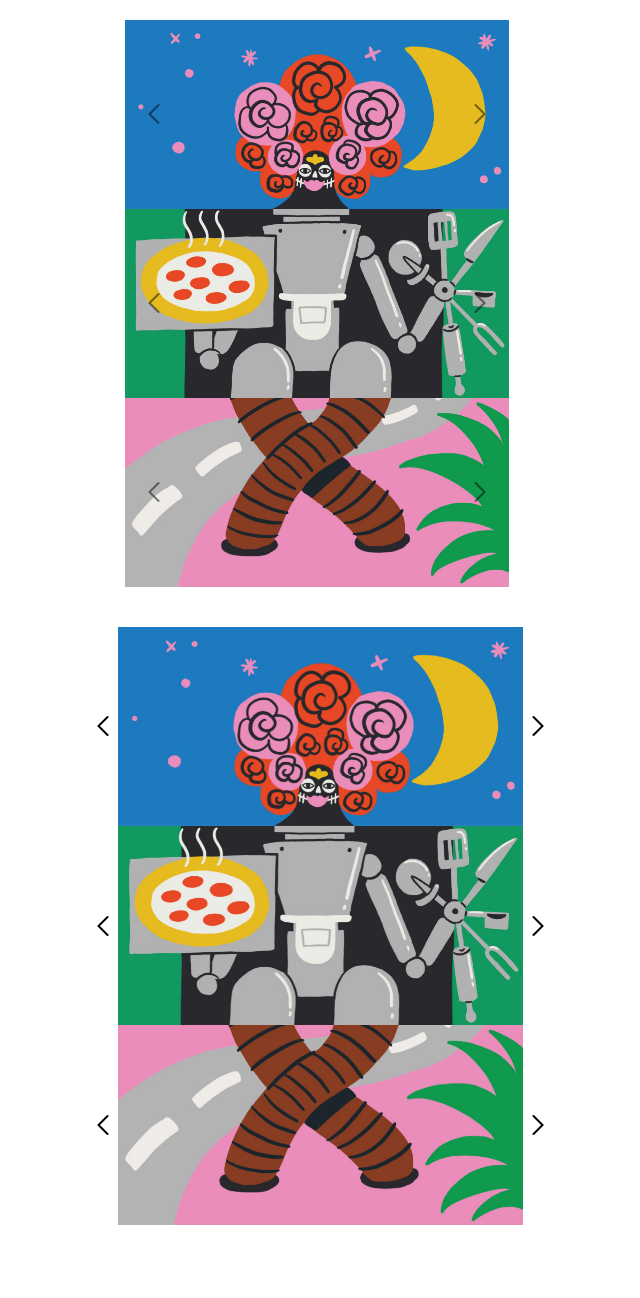
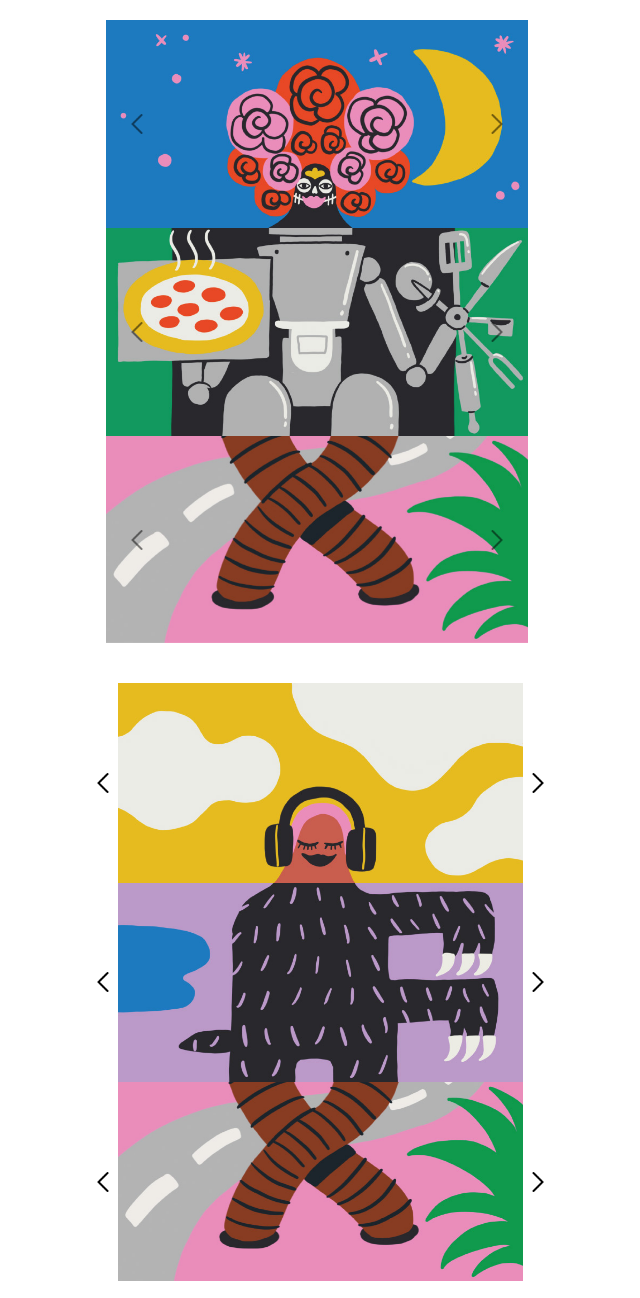
Before and after one commit to butterweed/exquisite-corpse, a plain HTML site: page index.html in a window 1280 px wide. Shown: the whole page, without its empty margins (323-963 px from the left). Before the commit the page ends 1245 px from the top, so only its background shows below. Drawn offline with nearby package versions, Linux system fonts and the light colour scheme.

Commit message:
modified .main width from 30vw to 35vw

```diff
--- a/index.html
+++ b/index.html
@@ -123,10 +123,13 @@
     <div class="main2">
       <div id="carousel4" class="carousel slide" data-pause="true">
           <div class="carousel-inner">
+            <div class="carousel-item active">
+              <img src="images/top/Skater_Top.jpg" class="d-block w-100" alt="...">
+            </div>
             <div class="carousel-item ">
               <img src="images/top/Bear_Top.jpg" class="d-block w-100" alt="...">
             </div>
-            <div class="carousel-item active">
+            <div class="carousel-item">
               <img src="images/top/Catrina_Top.jpg" class="d-block w-100" alt="...">
             </div>
             <div class="carousel-item">
@@ -134,9 +137,6 @@
             </div>
             <div class="carousel-item">
               <img src="images/top/Robot_Top.jpg" class="d-block w-100" alt="...">
-            </div>
-            <div class="carousel-item">
-              <img src="images/top/Skater_Top.jpg" class="d-block w-100" alt="...">
             </div>
             <div class="carousel-item">
               <img src="images/top/Surfer_Top.jpg" class="d-block w-100" alt="...">
@@ -156,13 +156,16 @@
 
         <div id="carousel5" class="carousel slide" data-pause="true">
           <div class="carousel-inner">
+            <div class="carousel-item active">
+              <img src="images/mid/Bear_Mid.jpg" class="d-block w-100" alt="...">
+            </div>
             <div class="carousel-item ">
               <img src="images/mid/Catrina_Mid.jpg" class="d-block w-100" alt="...">
             </div>
             <div class="carousel-item">
               <img src="images/mid/Surfer_Mid.jpg" class="d-block w-100" alt="...">
             </div>
-            <div class="carousel-item active" >
+            <div class="carousel-item" >
               <img src="images/mid/Robot_Mid.jpg" class="d-block w-100" alt="...">
             </div>
             <div class="carousel-item">
@@ -171,10 +174,6 @@
             <div class="carousel-item">
               <img src="images/mid/Palm_Mid.jpg" class="d-block w-100" alt="...">
             </div>
-            <div class="carousel-item">
-              <img src="images/mid/Bear_Mid.jpg" class="d-block w-100" alt="...">
-            </div>
-
           </div>
           <a class="carousel-control-prev" href="#carousel5" role="button" data-slide="prev">
             <span class="carousel-control-prev-icon" aria-hidden="true"></span>
--- a/style.css
+++ b/style.css
@@ -1,5 +1,5 @@
 .main{
-    width: 30vw;
+    width: 33vw;
     margin: 20px auto 0 auto;
     /* padding: 50px */
 }
@@ -32,6 +32,7 @@
   height: 20px;
 }
 
+
 .main2{
   margin-right: 485px;
 }
```
